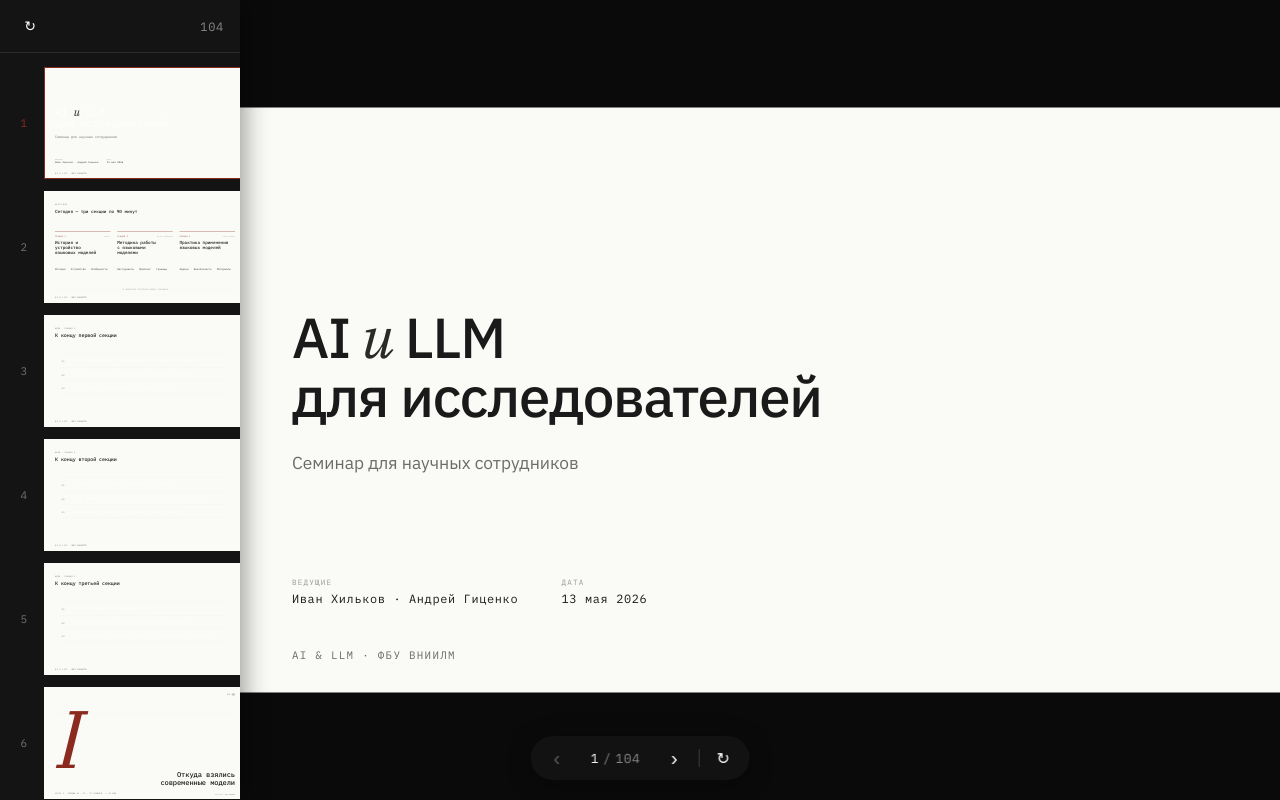
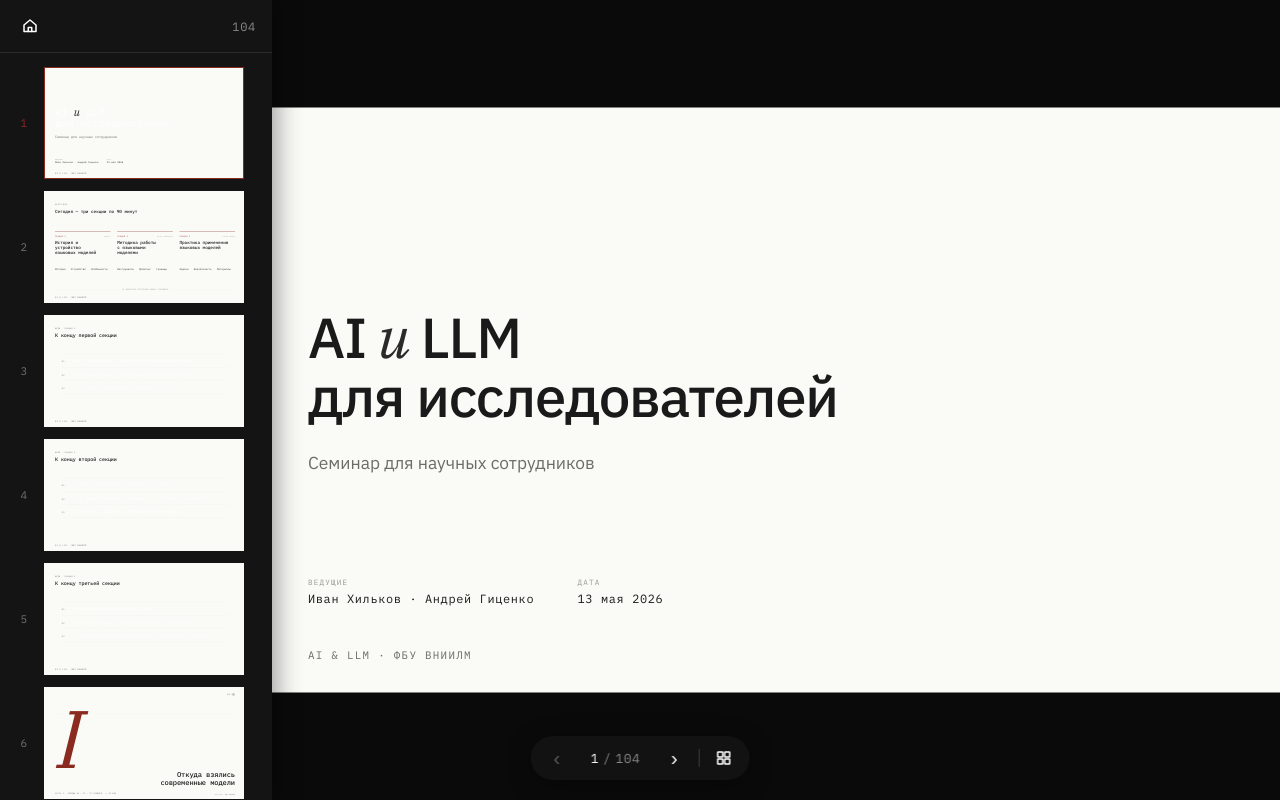
Before and after one commit to ivan-hilckov/seminar-ai-llm, a React (Vite) app: page /slide/01 in a window 1280 px wide. Built offline with nearby package versions, Linux system fonts and the light colour scheme.

Commit message:
chore: widen sidebar and refresh nav icons

```diff
--- a/src/components/SlideNav.jsx
+++ b/src/components/SlideNav.jsx
@@ -78,8 +78,22 @@ export default function SlideNav({ currentId }) {
 
       <div className="slide-nav__divider" />
 
-      <Link to={mapHref} className="slide-nav__map" title={mapLabel}>
-        ↻
+      <Link to={mapHref} className="slide-nav__map" title={mapLabel} aria-label={mapLabel}>
+        <svg
+          width="16"
+          height="16"
+          viewBox="0 0 16 16"
+          fill="none"
+          stroke="currentColor"
+          strokeWidth="1.5"
+          strokeLinejoin="round"
+          aria-hidden="true"
+        >
+          <rect x="2" y="2" width="5" height="5" rx="0.5" />
+          <rect x="9" y="2" width="5" height="5" rx="0.5" />
+          <rect x="2" y="9" width="5" height="5" rx="0.5" />
+          <rect x="9" y="9" width="5" height="5" rx="0.5" />
+        </svg>
       </Link>
     </div>
   );
--- a/src/components/SlideSidebar.css
+++ b/src/components/SlideSidebar.css
@@ -8,7 +8,7 @@
   top: 0;
   left: 0;
   bottom: 0;
-  width: 240px;
+  width: 272px;
   background: #141414;
   color: #fff;
   z-index: 40;
--- a/src/components/SlideSidebar.jsx
+++ b/src/components/SlideSidebar.jsx
@@ -21,8 +21,21 @@ export default function SlideSidebar({ currentId }) {
   return (
     <aside className="slide-sidebar">
       <div className="slide-sidebar__head">
-        <Link to="/" className="slide-sidebar__home" title="На главную">
-          ↻
+        <Link to="/" className="slide-sidebar__home" title="На главную" aria-label="На главную">
+          <svg
+            width="16"
+            height="16"
+            viewBox="0 0 16 16"
+            fill="none"
+            stroke="currentColor"
+            strokeWidth="1.5"
+            strokeLinecap="round"
+            strokeLinejoin="round"
+            aria-hidden="true"
+          >
+            <path d="M2 7 L8 2 L14 7 V13.5 H2 Z" />
+            <path d="M6.25 13.5 V9.5 H9.75 V13.5" />
+          </svg>
         </Link>
         <span className="slide-sidebar__count">{allSlides.length}</span>
       </div>
--- a/src/styles/slide.css
+++ b/src/styles/slide.css
@@ -8,7 +8,7 @@
   top: 0;
   right: 0;
   bottom: 0;
-  left: 240px; /* место под сайдбар; если его нет — сейчас всё равно ок */
+  left: 272px; /* место под сайдбар; если его нет — сейчас всё равно ок */
   display: flex;
   align-items: center;
   justify-content: center;
```
